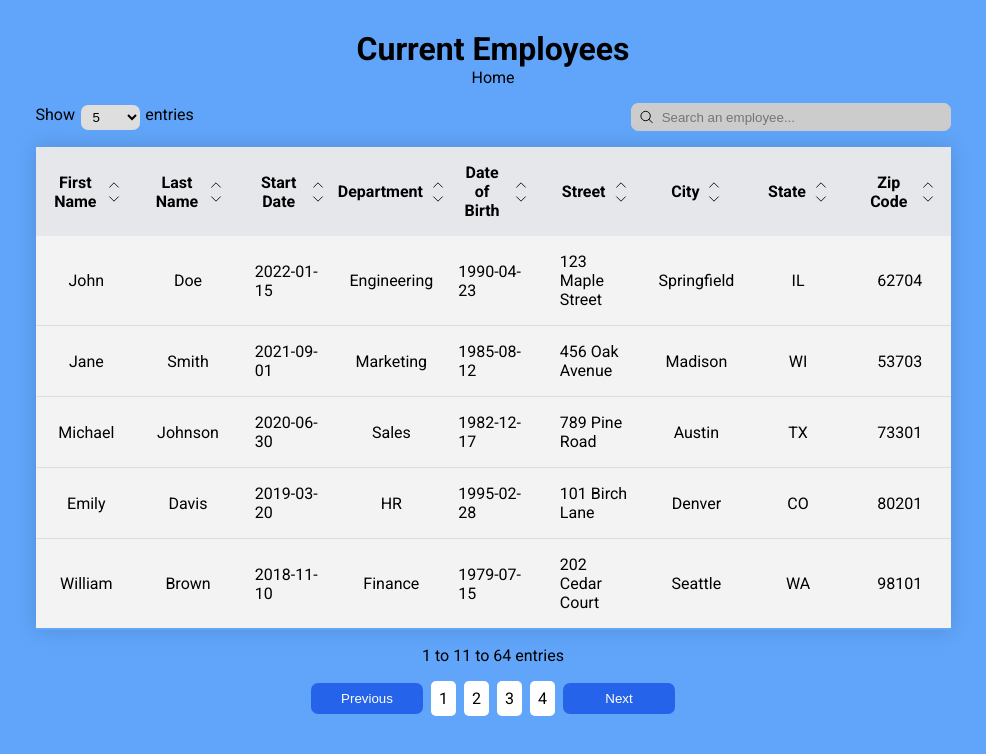
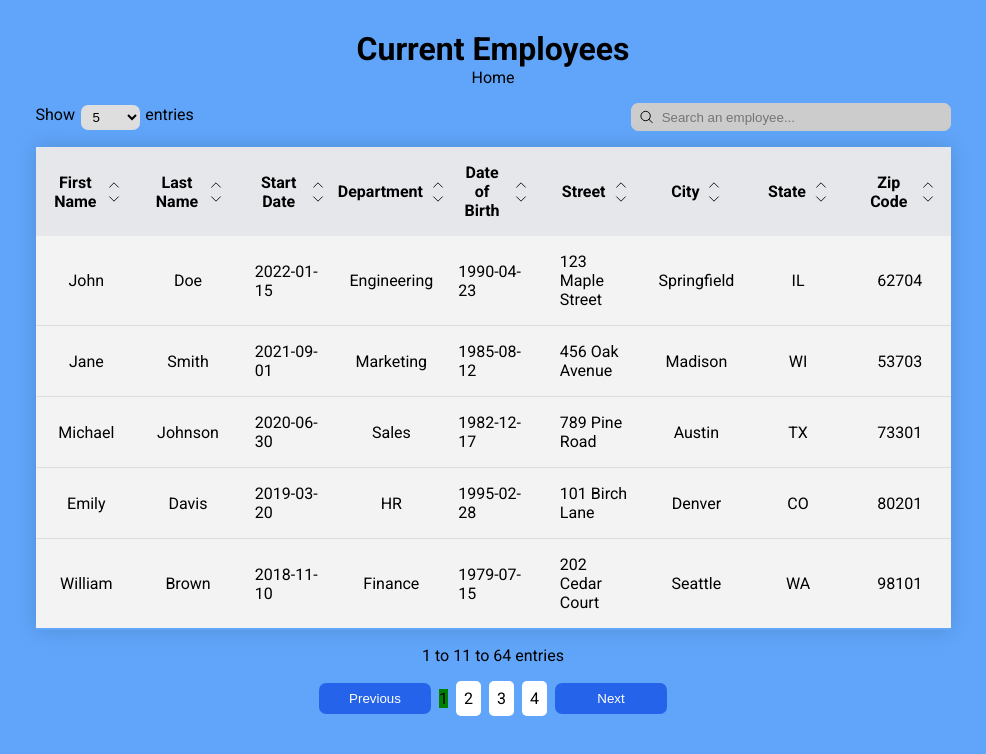
Before and after one commit to pyko7/HRNet, a React (Vite) app: page /employees in a window 1280 px wide. Shown: the top 754 px of the page, without its empty margins (147-1133 px from the left). Built offline with nearby package versions, Linux system fonts and the light colour scheme.

Commit message:
chore: add pagination

```diff
--- a/src/components/button/Button.jsx
+++ b/src/components/button/Button.jsx
@@ -14,6 +14,7 @@ const Button = ({
   variant = "contained",
   className = undefined,
   type = "button",
+  disabled = false,
 }) => {
   const buttonStyle =
     variant === "contained"
@@ -21,6 +22,7 @@ const Button = ({
       : "button button-standard";
   return (
     <button
+      disabled={disabled}
       type={type}
       onClick={handleClick}
       className={className ?? buttonStyle}
--- a/src/components/table/Table.css
+++ b/src/components/table/Table.css
@@ -49,3 +49,45 @@ tr {
   flex-direction: column;
   align-items: center;
 }
+
+.table-pagination-container {
+  width: 100%;
+  display: flex;
+  align-items: center;
+  justify-content: center;
+  gap: 0.5rem;
+}
+
+.pagination-button {
+  width: 100%;
+  max-width: 7rem;
+  padding: 0.5rem 1rem;
+  text-align: center;
+  color: #fff;
+  background-color: #2563eb;
+  border: none;
+  border-radius: 7px;
+  cursor: pointer;
+}
+
+.pagination-button:hover {
+  opacity: 0.8;
+}
+
+.pagination-number {
+  padding: 0.5rem;
+  display: flex;
+  align-items: center;
+  justify-content: center;
+  background-color: #fff;
+  border-radius: 5px;
+  cursor: pointer;
+}
+
+.pagination-number-active {
+  background-color: green;
+}
+
+.pagination-number:hover {
+  background-color: red;
+}
--- /dev/null
+++ b/src/components/table/TablePagination.jsx
@@ -0,0 +1,62 @@
+import { useState } from "react";
+import { useTableContext } from "../../context/TableContext";
+import Button from "../button/Button";
+
+const TablePagination = () => {
+  const { originalTableData, tableDataLength, filterByLengthTableData } =
+    useTableContext();
+  const [currentIndex, setCurrentIndex] = useState(0);
+
+  const paginationLength =
+    tableDataLength && Math.ceil(originalTableData.length / tableDataLength);
+
+  const pagination = Array.from(Array(paginationLength).keys());
+
+  const handleClick = (idx) => {
+    const data = originalTableData.slice(tableDataLength * idx);
+    setCurrentIndex(idx);
+    filterByLengthTableData(tableDataLength, data);
+  };
+
+  const handleNextClick = () => {
+    handleClick(currentIndex + 1);
+  };
+
+  const handlePreviousClick = () => {
+    handleClick(currentIndex - 1);
+  };
+
+  return (
+    <div className="table-pagination-container">
+      <Button
+        disabled={currentIndex === 0}
+        handleClick={handlePreviousClick}
+        className="pagination-button"
+      >
+        Previous
+      </Button>
+      {pagination.map((el, idx) => (
+        <span
+          className={
+            currentIndex !== idx
+              ? "pagination-number"
+              : "pagination-number-active"
+          }
+          key={idx}
+          onClick={() => handleClick(idx)}
+        >
+          {idx + 1}
+        </span>
+      ))}
+      <Button
+        disabled={currentIndex === pagination.length - 1}
+        className="pagination-button"
+        handleClick={handleNextClick}
+      >
+        Next
+      </Button>
+    </div>
+  );
+};
+
+export default TablePagination;
--- a/src/components/tableSection/TableSection.jsx
+++ b/src/components/tableSection/TableSection.jsx
@@ -4,7 +4,7 @@ import { lengthNumber } from "../../utils/utils";
 import Table from "../../components/table/Table";
 import Searchbar from "../../components/searchbar/Searchbar";
 import Select from "../../components/select/Select";
-import Button from "../../components/button/Button";
+import TablePagination from "../table/TablePagination";
 
 const TableSection = ({ table }) => {
   const { setInitialTableData } = useTableContext();
@@ -26,22 +26,8 @@ const TableSection = ({ table }) => {
         <Table />
       </div>
       <span>1 to 11 to 64 entries</span>
-      <div
-        style={{
-          width: "100%",
-          display: "flex",
-          alignItems: "center",
-          justifyContent: "center",
-          gap: "0.5rem",
-        }}
-      >
-        <Button className="pagination-button">Previous</Button>
-        <span className="pagination-number">1</span>
-        <span className="pagination-number">2</span>
-        <span className="pagination-number">3</span>
-        <span className="pagination-number">4</span>
-        <Button className="pagination-button">Next</Button>
-      </div>
+
+      <TablePagination />
     </>
   );
 };
--- a/src/context/TableContext.jsx
+++ b/src/context/TableContext.jsx
@@ -41,7 +41,7 @@ export const TableContextProvider = ({ children }) => {
 
   const filterByLengthTableData = (lengthValue, table) => {
     const filteredData = filterByLength(table, lengthValue);
-    setTableDataLength(lengthValue);
+    setTableDataLength(parseInt(lengthValue));
     setTableData(filteredData);
     return;
   };
@@ -52,6 +52,7 @@ export const TableContextProvider = ({ children }) => {
         tableData,
         setTableData,
         originalTableData,
+        tableDataLength,
         sortTableData,
         searchTableData,
         filterByLengthTableData,
--- a/src/pages/Employees/Employees.css
+++ b/src/pages/Employees/Employees.css
@@ -27,33 +27,3 @@
   align-items: center;
   justify-content: space-between;
 }
-
-.pagination-button {
-  width: 100%;
-  max-width: 7rem;
-  padding: 0.5rem 1rem;
-  text-align: center;
-  color: #fff;
-  background-color: #2563eb;
-  border: none;
-  border-radius: 7px;
-  cursor: pointer;
-}
-
-.pagination-button:hover {
-  opacity: 0.8;
-}
-
-.pagination-number {
-  padding: 0.5rem;
-  display: flex;
-  align-items: center;
-  justify-content: center;
-  background-color: #fff;
-  border-radius: 5px;
-  cursor: pointer;
-}
-
-.pagination-number:hover {
-  background-color: red;
-}
```
